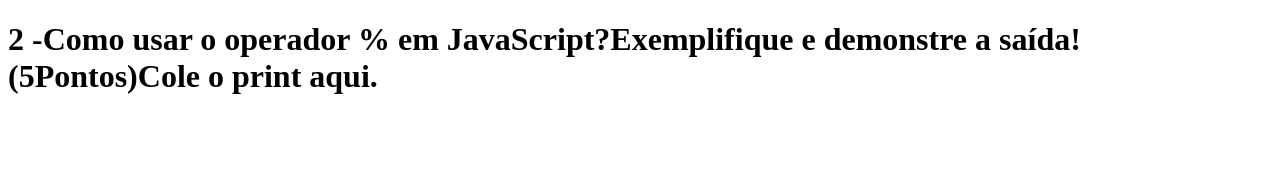
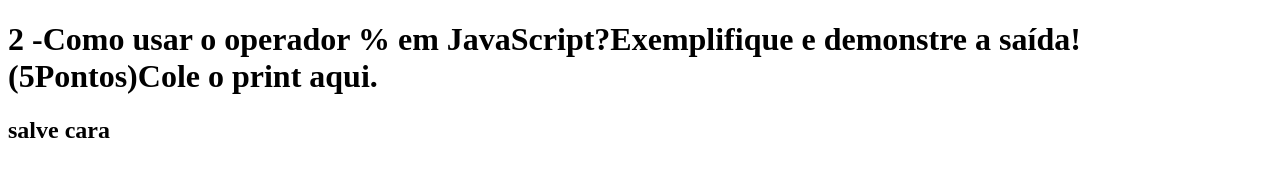
Before and after one commit to Rodrigo-Brasileiro/cp1-dev-web-1sem, a plain HTML site: page index.html in a window 1280 px wide. Drawn offline with Linux system fonts and the light colour scheme.

Commit message:
commit novo

```diff
--- a/index.html
+++ b/index.html
@@ -8,6 +8,8 @@
     <script src="./js/script.js"></script>
 </head>
 <body>
+
         <h1> 2 -Como usar o operador % em JavaScript?Exemplifique e demonstre a saída!(5Pontos)Cole o print aqui.</h1>
+    <h2>salve cara</h2>
 </body>
 </html>
```
